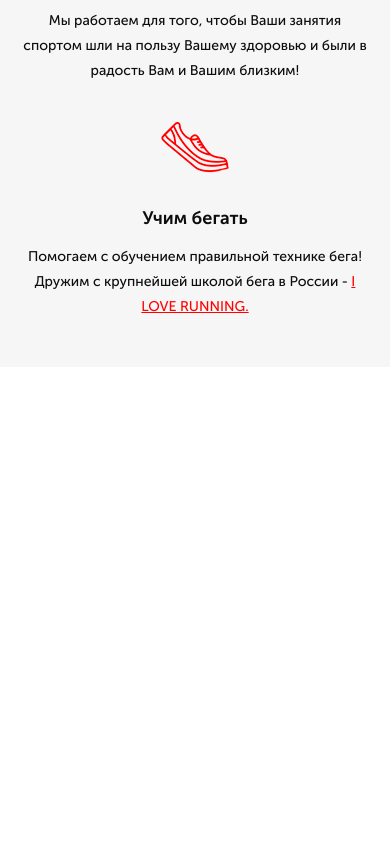
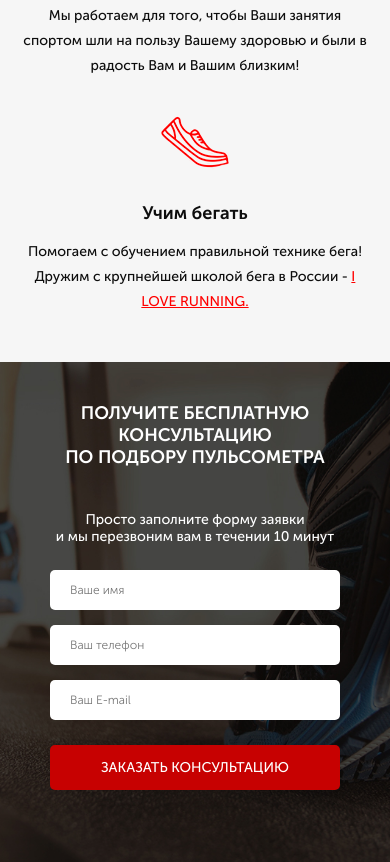
Before and after one commit to olyagoroshko/---Heart-Rate-Monitors, a website: page src/index.html in a window 390 px wide. Shown: the part 1027-1889 px from the top of the page. Before the commit the page ends 1394 px from the top, so only its background shows below. Drawn offline with Linux system fonts and the light colour scheme.

Commit message:
feature: add consultation block

```diff
--- a/src/index.html
+++ b/src/index.html
@@ -53,7 +53,7 @@
     </div>
     <div class="advantages">
         <div class="container">
-            <div class="title">НАШИ ПРЕИМУЩЕСТВА</div>
+            <h2 class="title">НАШИ ПРЕИМУЩЕСТВА</h2>
             <div class="advantages__wrapper">
                 <div class="advantages__block">
                     <img src="icons/advantages/cup.png" alt="cup">
@@ -79,5 +79,24 @@
             </div>
         </div>
     </div>
+    <div class="consultation">
+        <div class="container">
+            <h2 class="title title_left">
+                Получите бесплатную консультацию<br>
+                по подбору пульсометра
+            </h2>
+            <div class="consultation__descr">
+                Просто заполните форму заявки<br>
+                и мы перезвоним вам в течении 10 минут
+            </div>
+            <form class="feed-form" action="#">
+                <input name="name" required type="text" placeholder="Ваше имя">
+                <input name="phone" required type="number" placeholder="Ваш телефон">
+                <input name="email" required type="email" placeholder="Ваш E-mail">
+
+                <button class="button button_submit">заказать кОНСУЛЬТАЦИЮ</button>
+            </form>
+        </div>
+    </div>
 </body>
 </html>
--- a/src/sass/base/_main.scss
+++ b/src/sass/base/_main.scss
@@ -9,22 +9,10 @@
     margin: 0 auto;
 }
 
-.title{
-    font-size: 30px;
-    font-weight: 700;
-    text-align: center;
-    color: #0d0d0d;
-    text-transform: uppercase;
-}
+
 
 @media(max-width: 991px){
     .container{
         width: 90%;
     }
 }
-
-@media(max-width: 575px){
-    .title {
-            font-size: 22px;
-    }
-}
--- a/src/sass/blocks/_buttons.scss
+++ b/src/sass/blocks/_buttons.scss
@@ -16,6 +16,11 @@
         height: 50px;
         font-size: 16px;
     }
+    &_submit{
+        width: 100%;
+        height: 55px;
+        font-size: 16px;
+    }
 }
 
 @media(max-width: 575px){
@@ -26,5 +31,9 @@
             width: 245px;
             font-size: 14px;
         }
+        &_submit{
+            font-size: 14px;
+            height: 45px;
+        }
     }
 }
--- /dev/null
+++ b/src/sass/blocks/_consultation.scss
@@ -0,0 +1,35 @@
+.consultation{
+    min-height: 680px;
+    padding: 100px 0 92px 0;
+    background: url('../../img/consultation/bg.jpg') center center/cover no-repeat;
+    &__descr{
+        margin-top: 75px;
+        font-size: 20px;
+        font-weight: 500;
+        text-align: left;
+        color: #ffffff;
+    }
+}
+
+@media(max-width:767px){
+    .consultation{
+        min-height: 650px;
+        padding: 70px 0 78px 0;
+        &__descr{
+            font-size: 18px;
+            text-align: center;
+            margin-top: 65px;
+        }
+    }
+}
+
+@media(max-width:575px){
+    .consultation{
+        min-height: 500px;
+        padding: 40px 0 48px 0;
+        &__descr{
+            font-size: 14px;
+            margin-top: 43px;
+        }
+    }
+}
--- /dev/null
+++ b/src/sass/blocks/_forms.scss
@@ -0,0 +1,38 @@
+.feed-form{
+    margin-top: 35px;
+    display: flex;
+    flex-direction: column;
+    width: 300px;
+    input{
+        height: 50px;
+        border-radius: 5px;
+        background-color: #ffffff;
+        border: none;
+        margin-bottom: 15px;
+        padding: 0 20px;
+        font-size: 14px;
+        font-weight: 300;
+        color: #4b4b4b;
+        &:nth-child(3){
+            margin-bottom: 20px;
+        }
+    }
+}
+
+@media(max-width:767px){
+    .feed-form{
+        margin: 0 auto;
+        margin-top: 25px;
+    }
+}
+
+@media(max-width:575px){
+    .feed-form{
+        width: 290px;
+        margin-top: 25px;
+        input{
+            height: 40px;
+            font-size: 12px;
+        }
+    }
+}
--- a/src/sass/blocks/_promo.scss
+++ b/src/sass/blocks/_promo.scss
@@ -1,7 +1,7 @@
 .promo{
     min-height: 650px;
     padding: 21px 0 93px 0;
-    background: url('../../img/promo/main-bg.jpg') center (center/cover) no-repeat;
+    background: url('../img/promo/main-bg.jpg') center (center/cover) no-repeat;
     &__wrapper{
         display: flex;
         flex-direction: column;
@@ -70,7 +70,7 @@
 @media(max-width: 575px){
     .promo{
         min-height: 40px;
-        background: url(../../img/promo/main-bg.jpg)  center right / cover no-repeat;
+        background: url('../img/promo/main-bg.jpg')  center right / cover no-repeat;
         padding-bottom: 40px;
         &__wrapper{
             margin-top: 50px;
--- /dev/null
+++ b/src/sass/blocks/_titles.scss
@@ -0,0 +1,27 @@
+.title{
+    font-size: 30px;
+    font-weight: 700;
+    text-align: center;
+    color: #0d0d0d;
+    text-transform: uppercase;
+    &_left{
+        font-size: 36px;
+        text-align: left;
+        color: #ffffff;
+    }
+}
+
+@media(max-width:767px){
+    .title{
+        &_left{
+            text-align: center;
+            font-size: 30px;
+        }
+    }
+}
+
+@media(max-width: 575px){
+    .title {
+        font-size: 18px;
+    }
+}
--- a/src/sass/style.scss
+++ b/src/sass/style.scss
@@ -8,3 +8,6 @@
 @import 'blocks/header';
 @import 'blocks/buttons';
 @import 'blocks/advantages';
+@import 'blocks/titles';
+@import 'blocks/consultation';
+@import 'blocks/forms';
```
Also changed, not shown: src/css/style.min.css, src/img/consultation/bg.jpg (added).
